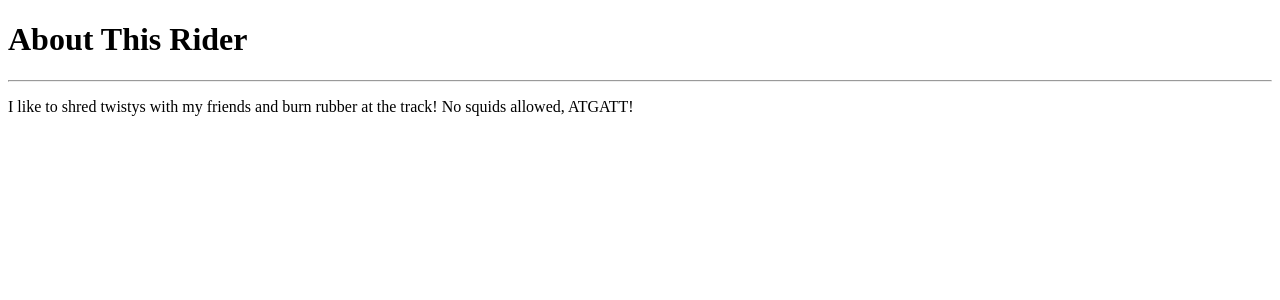
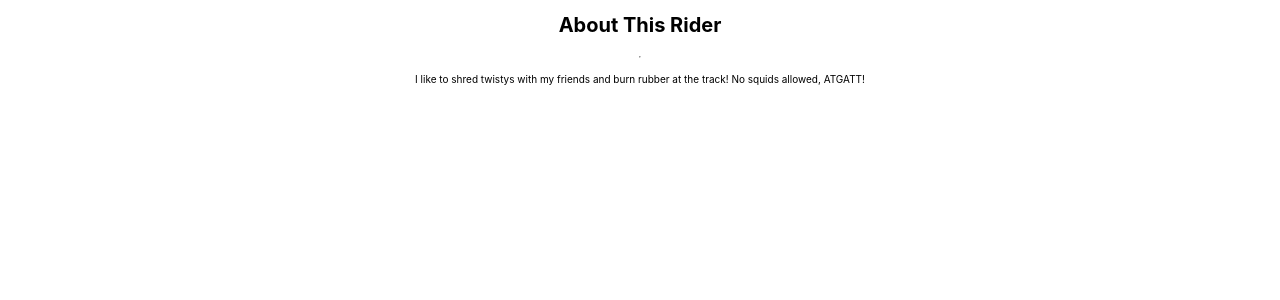
Before and after one commit to sforesi/clutch_up, a Django app: page /about/ in a window 1280 px wide. Shown: the top 300 px of the page. Run offline with Django 3.2, Linux system fonts and the light colour scheme.

Commit message:
update about page css, create about.css

```diff
--- /dev/null
+++ b/main_app/static/css/about.css
@@ -0,0 +1,266 @@
+html {
+  box-sizing: border-box
+}
+
+/* The Universal Selector */
+*, /* All elements*/
+*::before, /* All ::before pseudo-elements */
+*::after { /* All ::after pseudo-elements */
+  /* height & width will now include border & padding by default
+     but can be over-ridden as needed */
+  box-sizing: inherit;
+}
+
+/* resets font size to be 62.5% of the user preference -
+     in most browser configurations this will be 10px */
+:root {
+    font-size: 62.5%
+}
+
+body {
+  margin: 0;
+  display: flex;
+  flex-direction: column;
+  align-items: center;
+  font-family: -apple-system, BlinkMacSystemFont, 'Segoe UI', 'Roboto', 'Oxygen',
+    'Ubuntu', 'Cantarell', 'Fira Sans', 'Droid Sans', 'Helvetica Neue',
+    sans-serif;
+  min-height: 100vh;
+  --nav-bg: rgba(104, 197, 248, .7);
+  --nav-bg-ff: rgba(104, 197, 248, .9);
+  --borders: rgb(36, 116, 248) solid 2px;
+  --text-color: rgb(17, 20, 17);
+  --link-hover-color: rgb(16, 56, 158);
+  --button-bg: rgb(245, 245, 245);
+  --button-bg-hover: rgb(226, 226, 226);
+  --submit: rgb(26, 128, 0);
+  --warn: rgb(255, 102, 0);
+  --danger: rgb(220, 20, 30);
+  --secondary: rgb(57, 57, 57);
+  --card-box-shadow: 5px 5px 6px -1px #AAA;
+  --font-xtreme: 4.2rem;
+  --font-xxl: 3.6rem;
+  --font-xl: 2.4rem;
+  --font-l: 1.8rem;
+  --font-reg: 1.6rem;
+  --card-border-radius: 6px;
+}
+
+header {
+  width: 100%;
+  background: var(--nav-bg-ff);
+  border-bottom: var(--borders);
+}
+
+nav {
+  margin: 10px;
+}
+
+ul {
+  margin: 0;
+  list-style: none;
+  padding: 0;
+}
+
+main {
+  width: 100%;
+}
+
+h2 {
+  font-size: var(--font-xl);
+}
+
+nav a {
+  text-decoration: none;
+  color: var(--text-color);
+  font-weight: 600;
+  font-size: 16px;
+}
+
+nav a:hover {
+  color: var(--link-hover-color)
+}
+
+nav ul {
+  display: flex;
+  align-items: center;
+  justify-content: center;
+  flex-wrap: wrap;
+}
+
+nav li {
+  padding: 5px 8px;
+}
+
+.header-logo-container {
+  margin: auto;
+  padding: 10px 20px 0;
+  max-width: 500px;
+}
+
+.page-header {
+  display: flex;
+  align-items: center;
+  margin: 20px;
+}
+
+.btn {
+  font-size: var(--font-l);
+  padding: 8px 16px;
+  border-radius: 6px;
+  border-width: 2px;
+  border-style: solid;
+  text-decoration: none;
+  background-color: var(--button-bg);
+  font-weight: 600;
+  cursor: pointer;
+  font-family: inherit;
+  margin-right: 10px;
+}
+
+.btn:hover {
+  background-color: var(--button-bg-hover);
+}
+
+.submit {
+  color: var(--submit);
+  border-color: var(--submit);
+}
+
+.secondary {
+  color: var(--secondary);
+  border-color: var(--secondary);
+}
+
+.warn {
+  color: var(--warn);
+  border-color: var(--warn);
+}
+
+.danger {
+  color: var(--danger);
+  border-color: var(--danger);
+}
+
+.page-header h1 {
+  font-size: var(--font-xxl);
+  margin: 0;
+}
+
+.page-header img {
+  height: 40px;
+  margin-left:15px;
+}
+
+.page-header img:first-of-type {
+  margin-left: 20px;
+}
+
+@media only screen and (min-width: 768px) {
+  header {
+    position: sticky;
+    display: flex;
+    flex-direction: row;
+    top: 0;
+    align-items: center;
+  }
+
+  main {
+    max-width: 1300px;
+    min-height: calc(100vh - 53px);
+  }
+
+  nav,
+  .header-logo-container {
+    margin: 10px 0;
+    padding: 0 15px;
+  }
+
+  /* visual fix to help align logo */
+  .header-logo-container {
+    padding-top: 3px;
+  }
+
+  nav {
+    margin-left: auto;
+    display: flex;
+    justify-content: center;
+  }
+
+  nav ul {
+    flex-wrap: nowrap;
+  }
+
+  .header-logo-container {
+    width: 213px;
+  }
+
+  .page-header h1 {
+    font-size: var(--font-xtreme);
+  }
+
+  .page-header img {
+    height: 50px;
+    margin-left:20px;
+  }
+
+  .page-header img:first-of-type {
+    margin-left: 25px;
+  }
+
+  @supports (-webkit-backdrop-filter: none) or (backdrop-filter: none) {
+    header {
+      background: var(--nav-bg);
+      -webkit-backdrop-filter: blur(3px);
+      backdrop-filter: blur(3px);
+    }
+  }
+}
+
+@media only screen and (min-width: 1024px) {
+  main {
+    min-height: calc(100vh - 55px);
+  }
+
+  header {
+    margin: 20px 20px 0 20px;
+    width: calc(100vw - 40px);
+    max-width: 1920px;
+    top: 20px;
+    background-color: transparent;
+    border-bottom: none;
+  }
+
+  nav,
+  .header-logo-container {
+    margin: 0;
+    background: var(--nav-bg-ff);
+    border: var(--borders);
+    border-radius: 18px;
+  }
+
+  nav {
+    margin-left: auto;
+  }
+
+  .header-logo-container {
+    /* visual fix to help align logo */
+    padding-top: 6px;
+    width: 256px;
+    height: 35px;
+  }
+
+  @supports (-webkit-backdrop-filter: none) or (backdrop-filter: none) {
+    header {
+      -webkit-backdrop-filter: none;
+      backdrop-filter: none;
+    }
+
+    nav,
+    .header-logo-container {
+      background: rgba(178, 210, 226, 0.6);
+      -webkit-backdrop-filter: blur(3px);
+      backdrop-filter: blur(3px);
+    }
+  }
+}
--- a/main_app/templates/about.html
+++ b/main_app/templates/about.html
@@ -1,3 +1,4 @@
+{% load static %}
 <!DOCTYPE html>
 <html lang="en">
 <head>
@@ -5,6 +6,7 @@
   <meta http-equiv="X-UA-Compatible" content="IE=edge">
   <meta name="viewport" content="width=device-width, initial-scale=1.0">
   <title>Clutch Up!</title>
+  <link rel="stylesheet" type="text/css" href="{% static 'css/about.css' %}">
 </head>
 <body>
   <h1>About This Rider</h1>
```
